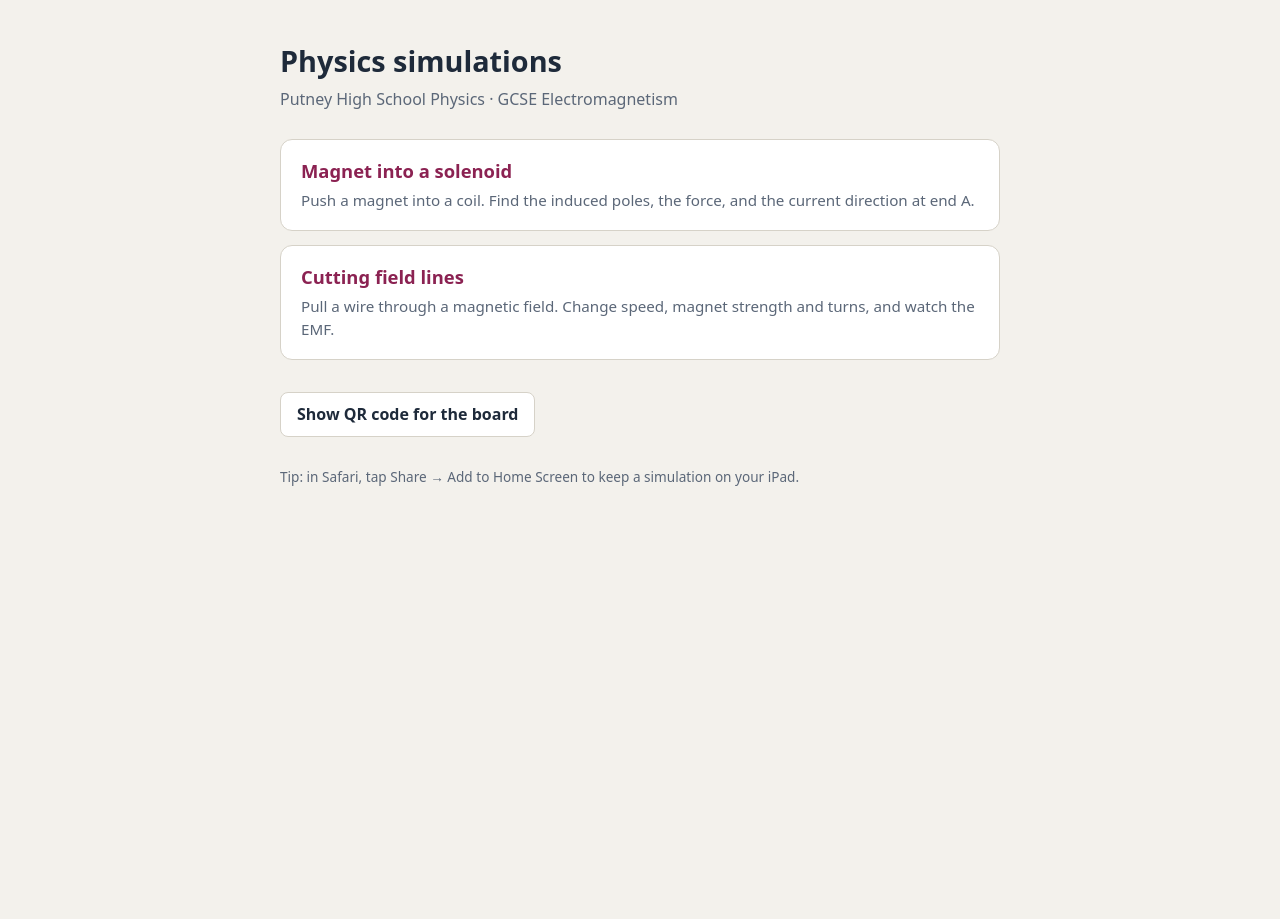
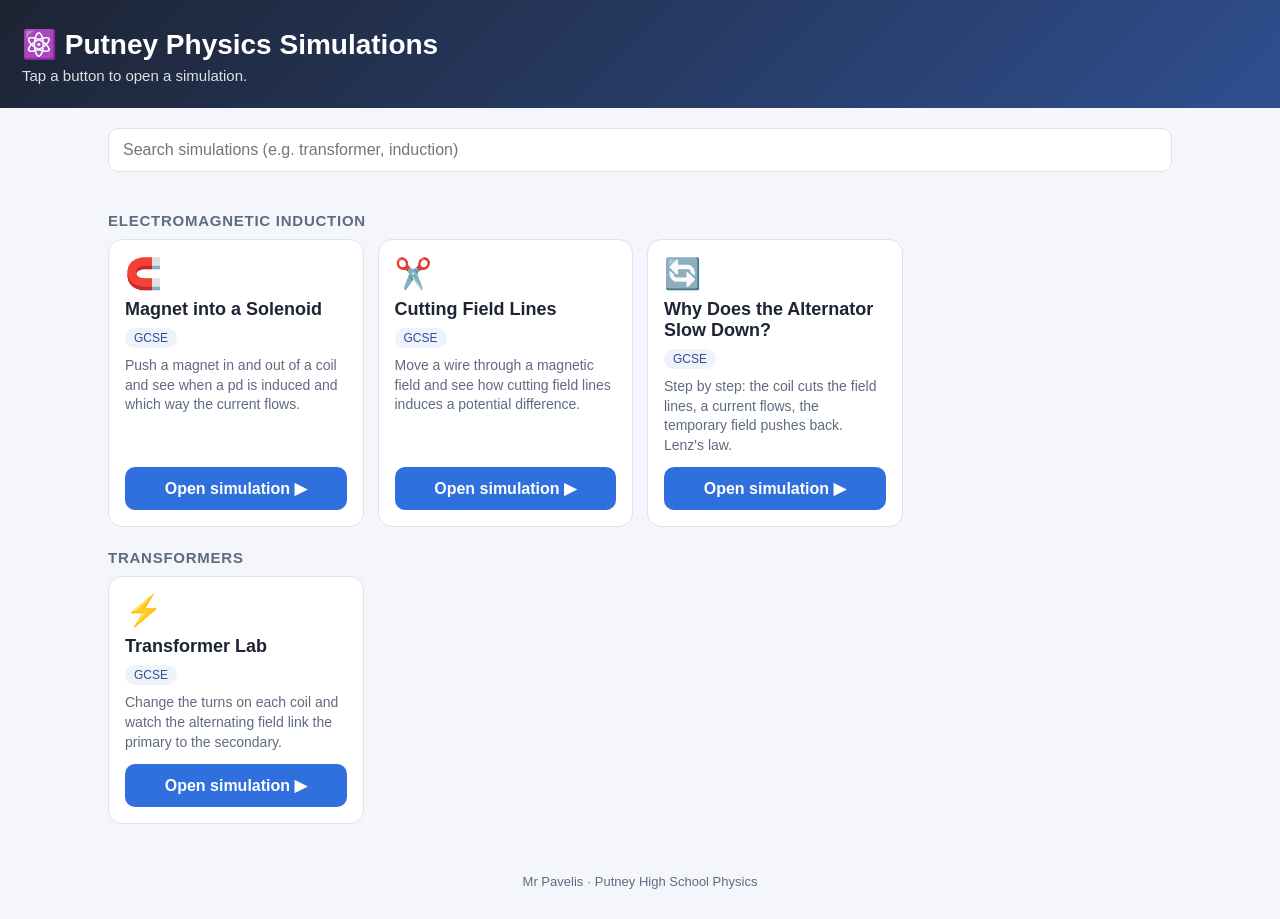
Before and after one commit to nikpavelis1/physics-sims, a plain HTML site: page index.html in a window 1280 px wide. Before the commit the page ends 800 px from the top, so only its background shows below. Drawn offline with Linux system fonts and the light colour scheme.

Commit message:
Add files via upload

```diff
--- a/index.html
+++ b/index.html
@@ -1,44 +1,78 @@
-<!doctype html>
+<!DOCTYPE html>
 <html lang="en">
 <head>
-<meta charset="utf-8">
-<meta name="viewport" content="width=device-width,initial-scale=1">
+<meta charset="UTF-8">
+<meta name="viewport" content="width=device-width, initial-scale=1">
 <title>Putney Physics Simulations</title>
 <style>
-:root{--bg:#f3f1ec;--panel:#fff;--fg:#1e2a3a;--muted:#5b6778;--line:#d6d2c8;--accent:#8b2252}
-@media (prefers-color-scheme:dark){:root{--bg:#171a20;--panel:#20242c;--fg:#e7e9ee;--muted:#9aa4b5;--line:#343a45;--accent:#e07aa6}}
-body{margin:0;background:var(--bg);color:var(--fg);font-family:system-ui,sans-serif;line-height:1.45}
-.wrap{max-width:720px;margin:0 auto;padding:40px 16px}
-h1{font-size:1.8rem;margin:0 0 6px}
-p.sub{color:var(--muted);margin:0 0 28px}
-a.card{display:block;background:var(--panel);border:1px solid var(--line);border-radius:12px;padding:18px 20px;margin-bottom:14px;color:inherit;text-decoration:none}
-a.card:hover,a.card:focus-visible{border-color:var(--accent);outline:none}
-a.card b{display:block;font-size:1.15rem;color:var(--accent);margin-bottom:4px}
-a.card span{color:var(--muted);font-size:.95rem}
-footer{margin-top:30px;color:var(--muted);font-size:.85rem}
-#qrbtn{display:inline-block;margin-top:18px;padding:10px 16px;border:1px solid var(--line);border-radius:8px;background:var(--panel);color:var(--fg);font:inherit;font-weight:600;cursor:pointer}
-#qrbox{display:none;text-align:center;margin-top:24px;padding:28px 16px;background:#fff;border-radius:12px}
-#qrbox.show{display:block}
-#qr{display:inline-block}
-#qrbox p{margin:14px 0 0;color:#333;font-family:ui-monospace,Menlo,monospace;font-size:1.3rem;word-break:break-all}
+  :root{--bg:#f4f6fb;--card:#fff;--ink:#1d2433;--muted:#5f6b7f;--line:#dde2ec;--accent:#2f6fde}
+  *{box-sizing:border-box}
+  body{margin:0;font-family:Arial,Helvetica,sans-serif;background:var(--bg);color:var(--ink)}
+  header{background:linear-gradient(135deg,#1d2433,#2f4f8f);color:#fff;padding:28px 22px 24px}
+  header h1{margin:0 0 6px;font-size:28px}
+  header p{margin:0;opacity:.85;font-size:15px}
+  main{max-width:1100px;margin:0 auto;padding:20px 18px 40px}
+  .search{width:100%;padding:12px 14px;font-size:16px;border:1px solid var(--line);border-radius:10px;margin-bottom:18px}
+  h2{font-size:15px;text-transform:uppercase;letter-spacing:.05em;color:var(--muted);margin:22px 0 10px}
+  .grid{display:grid;grid-template-columns:repeat(auto-fill,minmax(250px,1fr));gap:14px}
+  .card{background:var(--card);border:1px solid var(--line);border-radius:14px;padding:16px;display:flex;flex-direction:column;gap:8px}
+  .icon{font-size:30px}
+  .card h3{margin:0;font-size:18px}
+  .card p{margin:0;font-size:14px;color:var(--muted);line-height:1.4;flex:1}
+  .tags{display:flex;gap:6px;flex-wrap:wrap}
+  .tag{font-size:12px;background:#eef2fb;color:#2f4f8f;border-radius:20px;padding:3px 9px}
+  .open{display:block;text-align:center;background:var(--accent);color:#fff;text-decoration:none;font-weight:700;font-size:16px;padding:12px;border-radius:10px;margin-top:4px}
+  .open:active{transform:scale(.98)}
+  .none{display:none;color:var(--muted);font-size:15px}
+  footer{text-align:center;color:var(--muted);font-size:13px;padding:10px 0 30px}
 </style>
 </head>
 <body>
-<div class="wrap">
-  <h1>Physics simulations</h1>
-  <p class="sub">Putney High School Physics · GCSE Electromagnetism</p>
-  <a class="card" href="Magnet_into_Solenoid.html"><b>Magnet into a solenoid</b><span>Push a magnet into a coil. Find the induced poles, the force, and the current direction at end A.</span></a>
-  <a class="card" href="Cutting_Field_Lines.html"><b>Cutting field lines</b><span>Pull a wire through a magnetic field. Change speed, magnet strength and turns, and watch the EMF.</span></a>
-  <button id="qrbtn" type="button">Show QR code for the board</button>
-  <div id="qrbox"><div id="qr"></div><p>nikpavelis1.github.io/physics-sims</p></div>
-  <footer>Tip: in Safari, tap Share → Add to Home Screen to keep a simulation on your iPad.</footer>
-</div>
-<script src="https://cdnjs.cloudflare.com/ajax/libs/qrcodejs/1.0.0/qrcode.min.js"></script>
+<header>
+  <h1>⚛️ Putney Physics Simulations</h1>
+  <p>Tap a button to open a simulation.</p>
+</header>
+<main>
+  <input class="search" id="search" type="search" placeholder="Search simulations (e.g. transformer, induction)">
+  <div id="list"></div>
+  <p class="none" id="none">No simulations match your search.</p>
+</main>
+<footer>Mr Pavelis · Putney High School Physics</footer>
+
 <script>
-(function(){var b=document.getElementById('qrbtn'),box=document.getElementById('qrbox'),made=false;
-b.addEventListener('click',function(){box.classList.toggle('show');
- if(!made){new QRCode(document.getElementById('qr'),{text:'https://nikpavelis1.github.io/physics-sims/',width:420,height:420,correctLevel:QRCode.CorrectLevel.M});made=true;}
- b.textContent=box.classList.contains('show')?'Hide QR code':'Show QR code for the board';});})();
+// ===== To add a new simulation: upload its .html file to the repo, then add one line here. =====
+const SIMS = [
+  { topic:'Electromagnetic induction', icon:'🧲', title:'Magnet into a Solenoid',
+    file:'Magnet_into_Solenoid.html', level:'GCSE',
+    desc:'Push a magnet in and out of a coil and see when a pd is induced and which way the current flows.' },
+  { topic:'Electromagnetic induction', icon:'✂️', title:'Cutting Field Lines',
+    file:'Cutting_Field_Lines.html', level:'GCSE',
+    desc:'Move a wire through a magnetic field and see how cutting field lines induces a potential difference.' },
+  { topic:'Electromagnetic induction', icon:'🔄', title:'Why Does the Alternator Slow Down?',
+    file:'Lenz_Alternator_Steps.html', level:'GCSE',
+    desc:'Step by step: the coil cuts the field lines, a current flows, the temporary field pushes back. Lenz\'s law.' },
+  { topic:'Transformers', icon:'⚡', title:'Transformer Lab',
+    file:'Transformer_Lab.html', level:'GCSE',
+    desc:'Change the turns on each coil and watch the alternating field link the primary to the secondary.' },
+];
+
+const list=document.getElementById('list'), none=document.getElementById('none');
+function render(q=''){
+  q=q.trim().toLowerCase();
+  const shown=SIMS.filter(s=>!q || (s.title+' '+s.topic+' '+s.desc+' '+s.level).toLowerCase().includes(q));
+  const topics=[...new Set(shown.map(s=>s.topic))];
+  list.innerHTML=topics.map(t=>`<h2>${t}</h2><div class="grid">`+shown.filter(s=>s.topic===t).map(s=>`
+    <div class="card">
+      <div class="icon">${s.icon}</div>
+      <h3>${s.title}</h3>
+      <div class="tags"><span class="tag">${s.level}</span></div>
+      <p>${s.desc}</p>
+      <a class="open" href="${s.file}">Open simulation ▶</a>
+    </div>`).join('')+`</div>`).join('');
+  none.style.display=shown.length?'none':'block';
+}
+document.getElementById('search').addEventListener('input',e=>render(e.target.value));
+render();
 </script>
 </body>
 </html>
```
